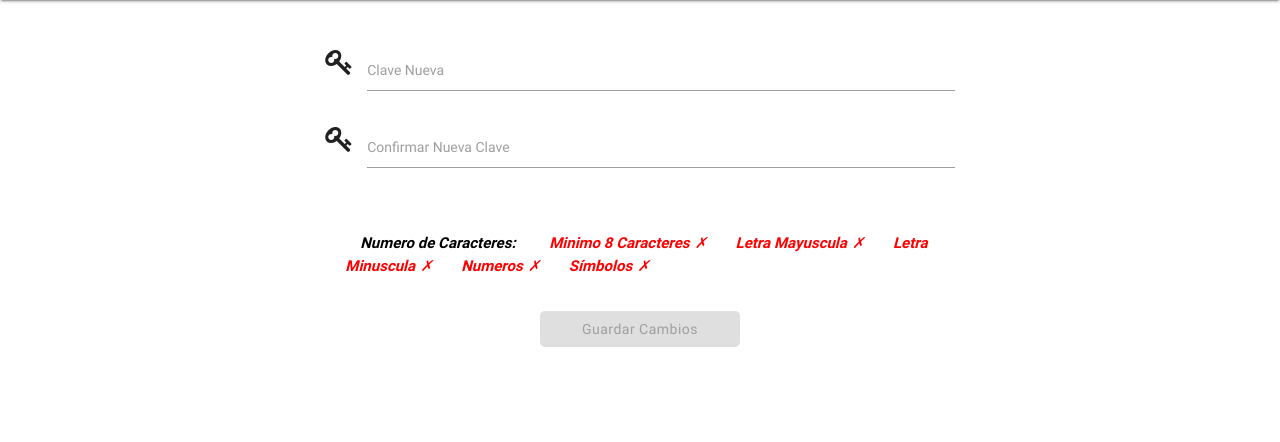
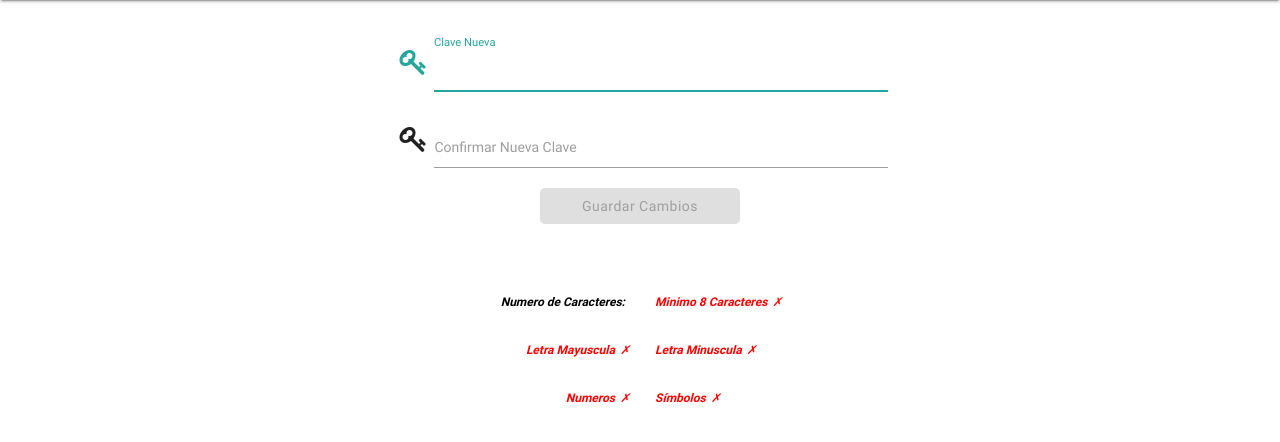
Before and after one commit to RaynerHM/envResidencial, a Django app: template projectResidencial/templates/password.html in a window 1280 px wide. Shown: the part 50-492 px from the top of the page. Run offline with Django 3.2, Linux system fonts and the light colour scheme; the template is opened without the code that fills it, so the values that code supplies are empty.

Commit message:
Nuevos cambios

```diff
--- a/projectResidencial/static/style.css
+++ b/projectResidencial/static/style.css
@@ -4,10 +4,11 @@
     }
 }
 
-@media only screen and (min-width: 601px){
+@media only screen and (min-width: 601px) {
     nav {
-    line-height: 50px;
-}}
+        line-height: 50px;
+    }
+}
 
 body {
     background-color: white;
@@ -16,6 +17,7 @@ body {
 .container {
     width: 100%;
 }
+
 
 /*---------- Barra de Navegacion ----------*/
 
@@ -34,9 +36,12 @@ li {
     list-style: none;
 }
 
+
 /*---------- Fin Barra de Navegacion ----------*/
 
+
 /*-----------------------------------------------------------------------------------------------*/
+
 
 /* ----- Login ----- */
 
@@ -75,7 +80,8 @@ h3 {
     background-color: #00c853;
 }
 
-.row button, .row a {
+.row button,
+.row a {
     padding: 0 5% 0 5%;
     width: 150px;
     border-radius: 5px;
@@ -85,6 +91,7 @@ h3 {
 .row a {
     background-color: #40c4ff;
 }
+
 
 /* -------- Estado de Cuenta -------- */
 
@@ -169,6 +176,7 @@ nav .nav-wrapper i {
     font-size: 18px;
 }
 
+
 /* -------- Registro Residente - Clave -------- */
 
 #message {
@@ -187,6 +195,7 @@ h3 {
     text-align: center;
 }
 
+
 /* Add a green text color and a checkmark when the requirements are right */
 
 .valid {
@@ -198,6 +207,7 @@ h3 {
     left: -5px;
     content: "✓";
 }
+
 
 /* Add a red text color and an Xmark when the requirements are wrong */
 
@@ -211,9 +221,41 @@ h3 {
     content: "✗";
 }
 
+
 /* -------- Estado de Cuenta -------- */
 
 #bPassword .row button {
     width: 200px;
     border-radius: 5px;
 }
+
+#bPassword .mensaje-clave {
+    color: red;
+    border-radius: 15px;
+    margin: 0 0px 20px 50px;
+    font-size: 20px;
+    font-weight: bold;
+}
+
+.central {
+    text-align: -webkit-center;
+}
+
+#bPassword .container .row {
+    margin-left: 0px;
+    margin-right: 0px;
+}
+
+@media only screen and (min-width: 360px) {
+    #message i {
+        font-size: 12px;
+    }
+}
+
+.derecha {
+    text-align: right;
+}
+
+.izquierda {
+    text-align: left;
+}
--- a/projectResidencial/static/style.js
+++ b/projectResidencial/static/style.js
@@ -19,19 +19,5 @@ function showPage() {
     document.getElementById("loader").style.display = "none";
     document.getElementById("myDiv").style.display = "block";
 }
+
 $(".dropdown-trigger").dropdown();
-
-
-
-$(document).ready(function() {
-    var pass1 = $('[name=pass-new]');
-    var pass2 = $('[name=rep-pass]');
-
-    if (pass1 != pass2) {
-        $("#mensaje").removeClass("red");
-        $("#mensaje").addClass("green accent-4");
-    } else {
-        $("#mensaje").removeClass("green accent-4");
-        $("#mensaje").addClass("red");
-    }
-});
--- a/projectResidencial/static/validarClave.js
+++ b/projectResidencial/static/validarClave.js
@@ -8,6 +8,7 @@ window.onload = function() {
     const number = document.getElementById('number');
     const symbol = document.getElementById('symbol');
     const bClave = document.getElementById('bClave');
+    clave2 = document.getElementById('pass-new1');
 
     const lengthCounter = (pass) => {
         const len = pass.length;
@@ -93,3 +94,34 @@ window.onload = function() {
     }, false);
 
 };
+
+
+
+
+
+$(document).ready(function() {
+    //variables
+    var pass1 = $('[name=pass-new]');
+    var pass2 = $('[name=rep-pass]');
+    var negacion = "Las contraseñas no son iguales";
+    var span = $('<div></div>').insertAfter(pass2);
+    span.hide();
+
+
+    function coincidePassword() {
+        var valor1 = pass1.val();
+        var valor2 = pass2.val();
+
+        span.show().removeClass();
+        if (valor1 != valor2) {
+            span.text(negacion).addClass('mensaje-clave negacion');
+        }
+        if (valor1.length != 0 && valor1 == valor2) {
+            span.addClass('hide');
+        }
+    }
+    pass2.keyup(function() {
+        coincidePassword();
+    });
+    pass1.focus();
+});
--- a/projectResidencial/templates/password.html
+++ b/projectResidencial/templates/password.html
@@ -42,7 +42,7 @@
 
     <div class="container ">
         <div class=" row">
-            <div class=" box1 col m6 offset-m3 s12 x12">
+            <div class="central col m6 offset-m3 s12 x12">
                 <form action="" method="POST">{% csrf_token %}
 
                     {% comment %} <!--   Clave Anterior   -->
@@ -53,32 +53,25 @@
                     </div> {% endcomment %}
 
                     <!--  Clave Nueva  -->
-                    <div class="input-field">
+                    <div class="input-field center" style="width:80%;">
                         <i class="prefix fa fa-key fa-3x"></i>
                         <input id="clave" name="pass-new" type="password" required>
                         <label for="pass-new" class="active">Clave Nueva</label>
                     </div>
 
                     <!--  Confirmar  Nueva Clave  -->
-                    <div class="input-field">
+                    <div class="input-field center" style="width:80%;">
                         <i class="prefix fa fa-key fa-3x"></i>
                         <input id="pass-new1" name="rep-pass" type="password" required>
                         <label for="pass-new1" class="active">Confirmar Nueva Clave</label>
                     </div>
 
-                    <div id="message">
-                        <ul>
-                            <i id="lengthCounter"><b>Numero de Caracteres:</b></i>
-                            <i id="PSWlength" class="invalid"><b>Minimo 8 Caracteres</b></i>
-                            <i id="upper" class="invalid"><b>Letra Mayuscula</b></i>
-                            <i id="lower" class="invalid"><b>Letra Minuscula</b></i>
-                            <i id="number" class="invalid"><b>Numeros</b></i>
-                            <i id="symbol" class="invalid"><b>Símbolos</b></i>
-                        </ul>
+                    <div id="mensaje-clave" class="hide mensaje-clave" style="width:50%;">
+                        Las claves no coinciden
                     </div>
 
                     <!--   Boton   -->
-                    <div class=" center group navform wat-cf">
+                    <div class=" center group navform wat-cf" style="width:50%;">
                         <button id="bClave" class="disabled btn boton-guardar-contrasena hoverable waves-effect" type="submit">Guardar Cambios</button>
                     </div>
                     {% if mensaje %}
@@ -90,6 +83,16 @@
             </div>
         </div>
     </div>
+    <div id="message" class="center row">
+                        <ul class="">
+                            <i id="lengthCounter" class="col m6 s6 derecha"><b>Numero de Caracteres:</b></i>
+                            <i id="PSWlength" class="invalid col m6 s6 izquierda"><b>Minimo 8 Caracteres</b></i>
+                            <i id="upper" class="invalid col m6 s6 derecha"><b>Letra Mayuscula</b></i>
+                            <i id="lower" class="invalid col m6 s6 izquierda"><b>Letra Minuscula</b></i>
+                            <i id="number" class="invalid col m6 s6 derecha"><b>Numeros</b></i>
+                            <i id="symbol" class="invalid col m6 s6 izquierda"><b>Símbolos</b></i>
+                        </ul>
+                    </div>
 
     <script src="{% static '/jquery/jquery-3.2.1.min.js' %}"></script>
     <script src="{% static '/materialize/js/materialize.min.js' %}"></script>
```
Also changed, not shown: projectResidencial/Residencial/views.py (+6 -11 lines), projectResidencial/templates/registrar_Pagos.html (+46 -11 lines), projectResidencial/db.sqlite3.
